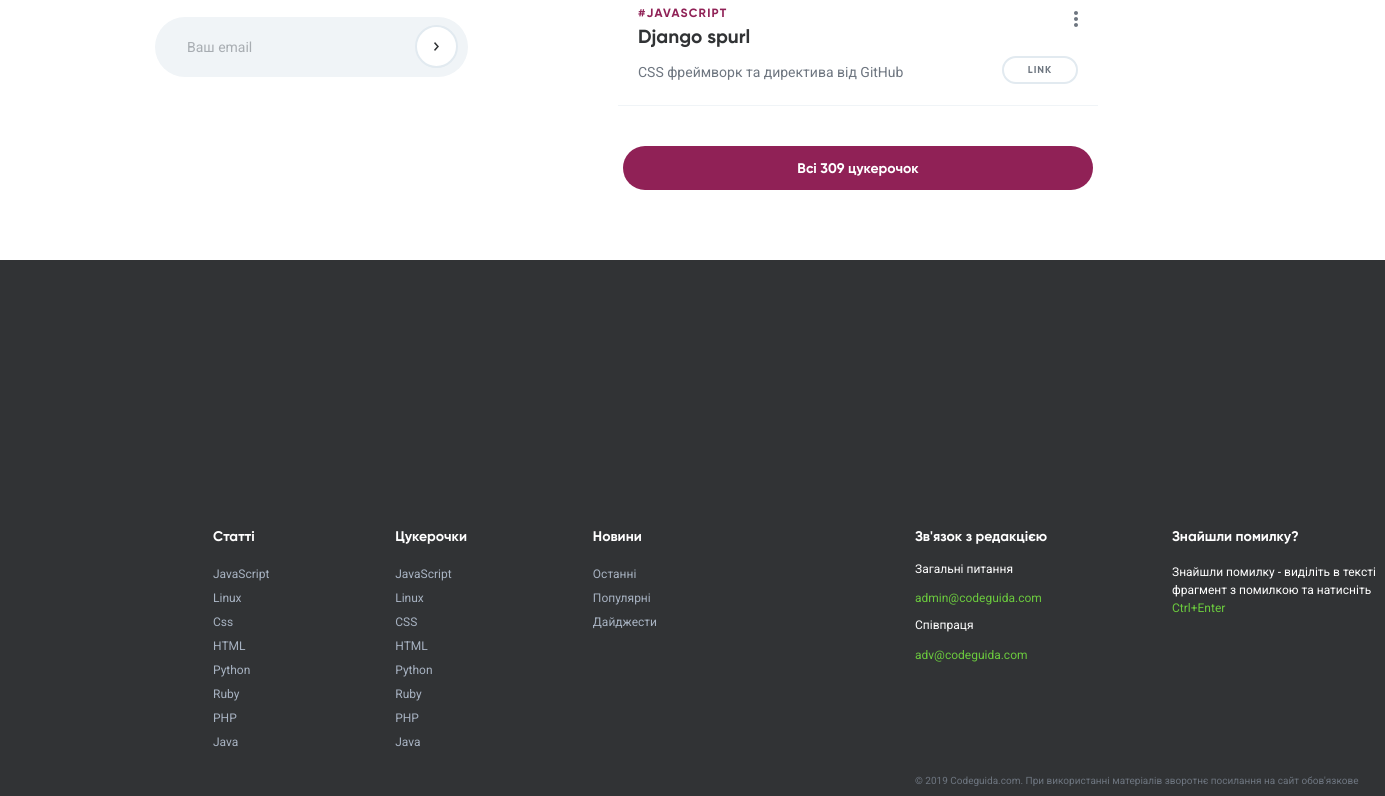
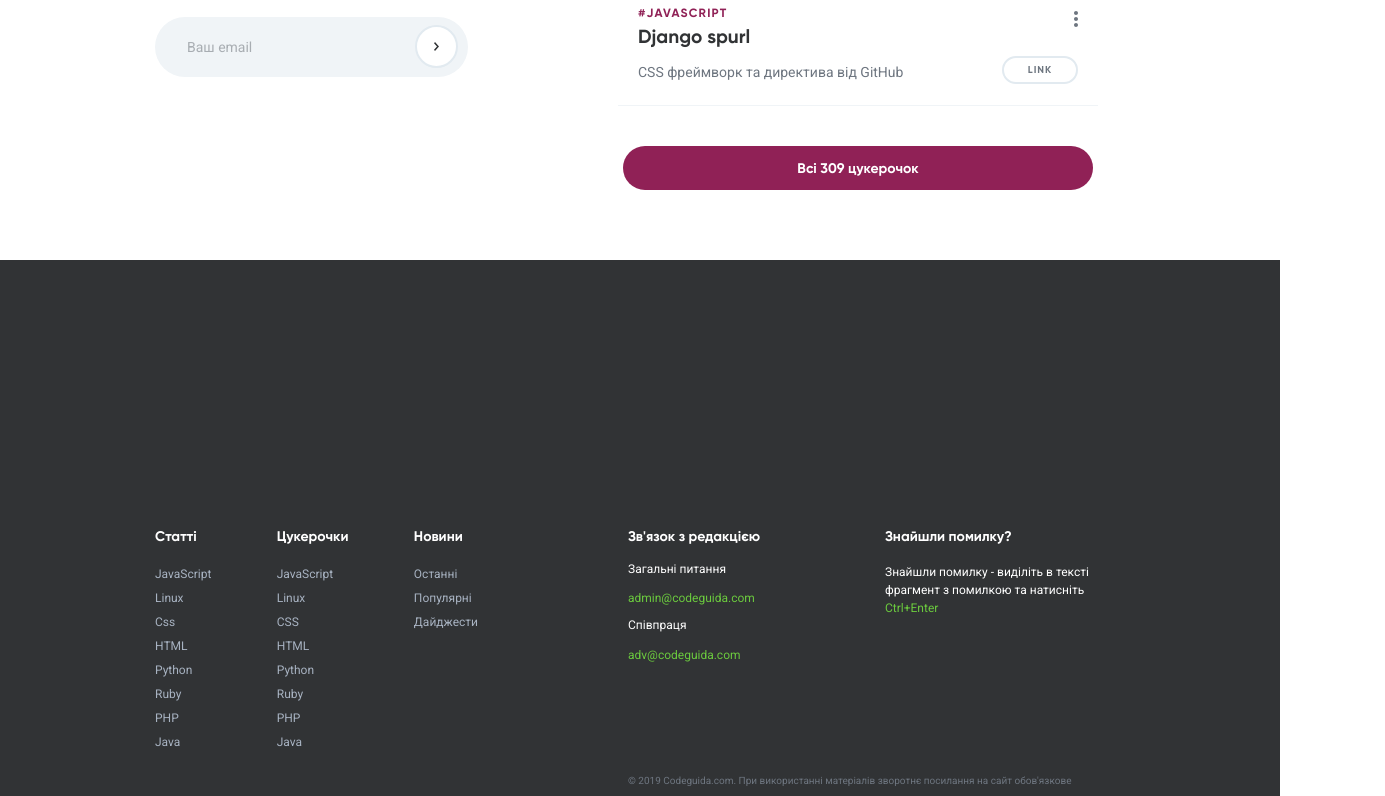
Before and after one commit to IvanDerkach/candies, a website: page src/index.html in a window 1280 px wide. Shown: the part 595-1391 px from the top of the page, 1385 px wide, since content can reach past the window. Drawn offline with Linux system fonts and the light colour scheme.

Commit message:
fixed issue #2

```diff
--- a/src/main.css
+++ b/src/main.css
@@ -288,26 +288,19 @@ body {
 
 /*footer*/
 
-footer {
-  display: flex;
-  width: 100%;
-  background: var(--title_color);
-}
-
 .footer {
   display: flex;
   background: var(--title_color);
-  justify-content: space-between;
+  justify-content: space-around;
   font-family: Roboto, serif;
-  padding: 268px 0 0 155px;
-  max-width: 1230px;
+  padding: 268px 182px 0 155px;
 }
 
 .left_footer {
   display: flex;
   justify-content: space-between;
-  width: 470px;
-  margin: 0 58px;
+  flex-basis: 470px;
+  margin-right: 150px;
 }
 
 .footer_news_list {
@@ -352,9 +345,7 @@ footer {
   display: flex;
   flex-direction: column;
   justify-content: space-between;
-  width: 490px;
-  padding-left: 150px;
-  margin-left: 50px;
+  flex-basis: 470px;
 }
 
 .right_footer_up {
```
